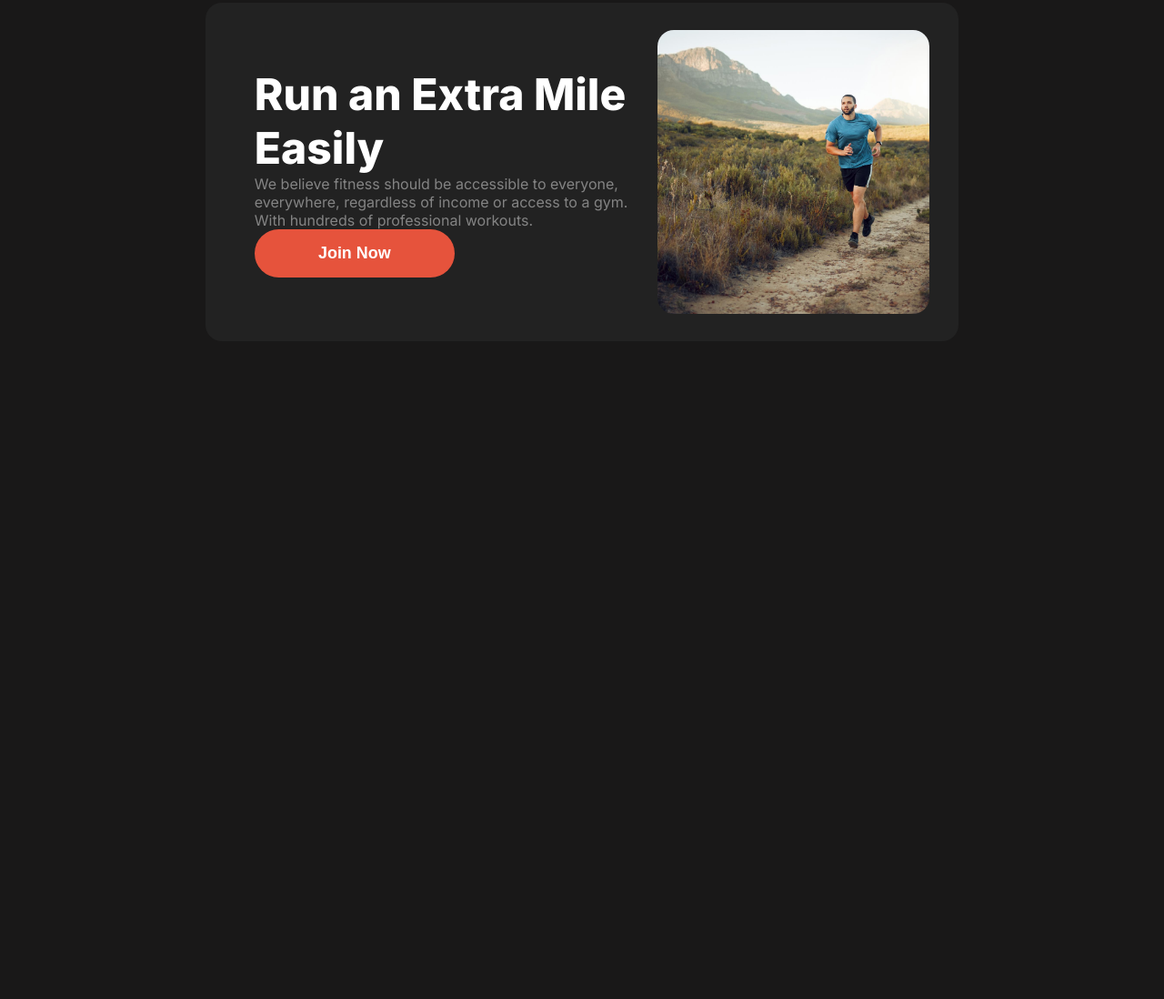
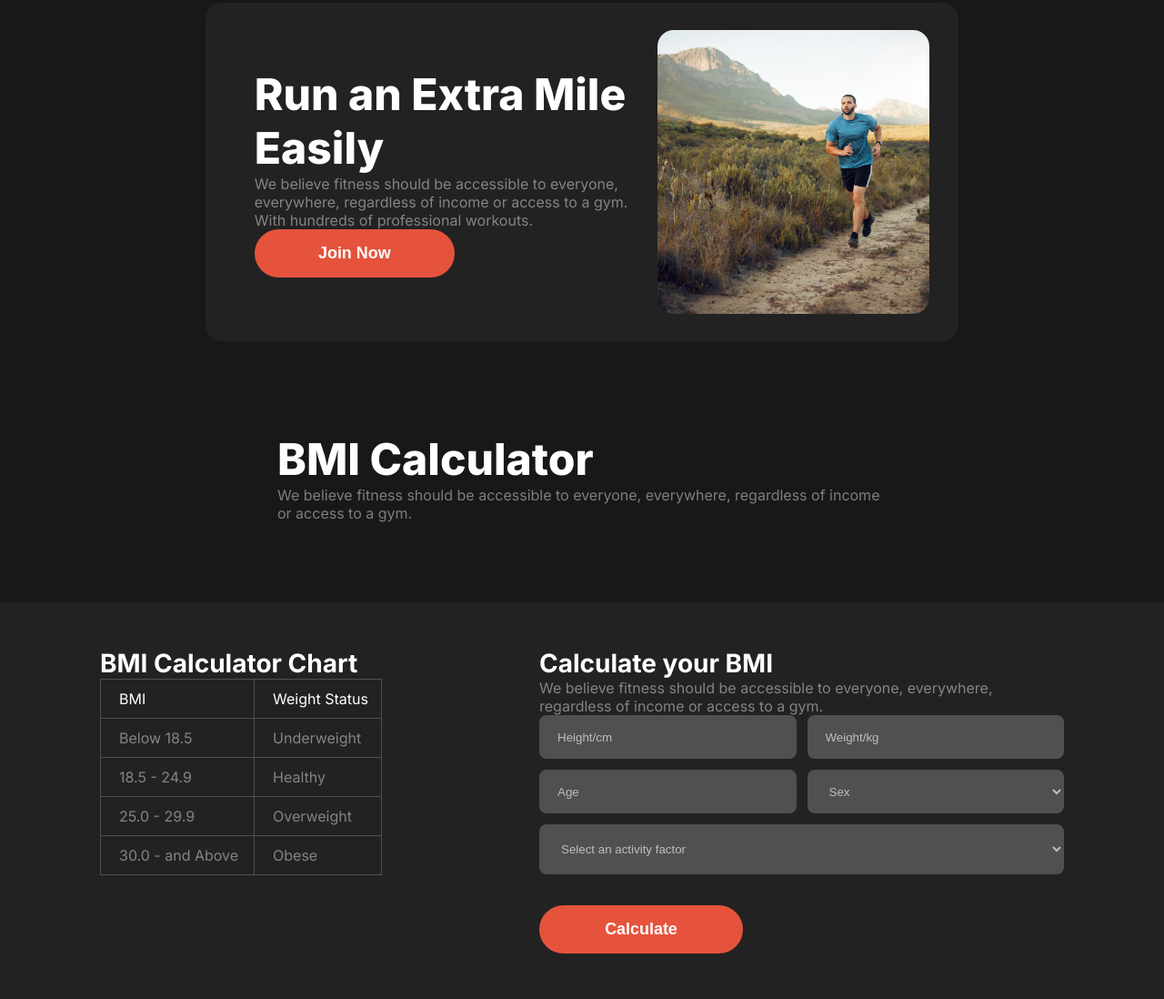
Before and after one commit to tkabir3066/fitness-cite, a plain HTML site: page index.html in a window 1280 px wide. Shown: the part 1184-2282 px from the top of the page at 91% size. Before the commit the page ends 1559 px from the top, so only its background shows below. Drawn offline with Linux system fonts and the light colour scheme; a web font is replaced by a local one.

Commit message:
BMI part completed

```diff
--- a/index.html
+++ b/index.html
@@ -116,6 +116,84 @@
           <!-- <img src="images/run.jpg" alt=""> -->
         </div>
       </section>
+
+      <!-- BMI section -->
+      <section class="bmi-section">
+        <div class="bmi-intro">
+          <h3 class="intro-title section-title">BMI Calculator</h3>
+          <p class="intro-para light-gray">
+            We believe fitness should be accessible to everyone, everywhere,
+            regardless of income or access to a gym.
+          </p>
+        </div>
+        <div class="bmi-calculator">
+          <div class="bmi-form-details displayflex">
+            <div class="chart">
+              <h3 class="chart-title">BMI Calculator Chart</h3>
+              <table class="light-gray">
+                <tr>
+                  <th>BMI</th>
+                  <th>Weight Status</th>
+                </tr>
+                <tr>
+                  <td>Below 18.5</td>
+                  <td>Underweight</td>
+                </tr>
+                <tr>
+                  <td>18.5 - 24.9</td>
+                  <td>Healthy</td>
+                </tr>
+                <tr>
+                  <td>25.0 - 29.9</td>
+                  <td>Overweight</td>
+                </tr>
+                <tr>
+                  <td>30.0 - and Above</td>
+                  <td>Obese</td>
+                </tr>
+              </table>
+            </div>
+
+            <div class="calculate">
+              <div class="calculate-about">
+                <h3 class="chart-title">Calculate your BMI</h3>
+                <p class="calculate-para light-gray">
+                  We believe fitness should be accessible to everyone,
+                  everywhere, regardless of income or access to a gym.
+                </p>
+              </div>
+              <div class="calculate-form">
+                <form class="form-container">
+                  <div class="form-row displayflex">
+                    <input type="text" class="height" placeholder="Height/cm" />
+                    <input type="text" class="weight" placeholder="Weight/kg" />
+                  </div>
+
+                  <div class="form-row displayflex">
+                    <input type="text" class="age" placeholder="Age" />
+                    <select class="sex" id="gender">
+                      <option value="" disabled selected>Sex</option>
+                      <option value="male">Male</option>
+                      <option value="female">Female</option>
+                      <option value="others">Others</option>
+                    </select>
+                  </div>
+                  <select class="activity" id="time">
+                    <option value="" disabled selected>
+                      Select an activity factor
+                    </option>
+                    <option value="low">Low</option>
+                    <option value="Moderate">Moderate</option>
+                    <option value="high">High</option>
+                  </select>
+                </form>
+              </div>
+
+              <button class="bmi-button">Calculate</button>
+            </div>
+          </div>
+        </div>
+      </section>
     </main>
   </body>
 </html>
--- a/style.css
+++ b/style.css
@@ -274,3 +274,103 @@ section {
   border: none;
   width: 220px;
 }
+
+/** BMI */
+table,
+th,
+td {
+  border: 1px solid #505050;
+  border-collapse: collapse;
+}
+
+.bmi-intro {
+  max-width: 670px;
+  margin: auto;
+  margin-bottom: 88px;
+}
+
+.bmi-intro h3 {
+  margin-bottom: 0;
+}
+
+.bmi-calculator {
+  background-color: #222222;
+  padding: 50px 0px;
+  /* height: 400px; */
+}
+
+.bmi-form-details {
+  max-width: 1060px;
+  margin: auto;
+  justify-content: space-between;
+}
+
+.chart-title {
+  font-size: 1.75rem;
+}
+
+.calculate {
+  max-width: 577px;
+}
+
+table {
+  width: 310px;
+  height: 216px;
+  text-align: left;
+}
+
+th,
+td {
+  padding-left: 20px;
+}
+
+th {
+  color: white;
+  font-weight: 400;
+}
+
+.form-container {
+  max-width: 600px;
+  height: 175px;
+  width: 100%;
+  display: flex;
+  flex-direction: column;
+  gap: 12px;
+}
+
+.form-row {
+  display: flex;
+  gap: 12px;
+}
+
+input[type="text"],
+select {
+  flex: 1;
+  height: 48px;
+  border-radius: 8px;
+  padding-left: 20px;
+  background-color: #505050;
+  border: none;
+  color: white;
+}
+
+input::placeholder,
+select {
+  color: rgb(190, 190, 190);
+}
+
+select {
+  padding-left: 20px;
+}
+
+.bmi-button {
+  margin-top: 34px;
+  background-color: #e6533c;
+  color: white;
+  width: 224px;
+  padding: 16px 40px;
+  border-radius: 42px;
+  font-weight: 700;
+  font-size: 1.12rem;
+  border: none;
+}
```
